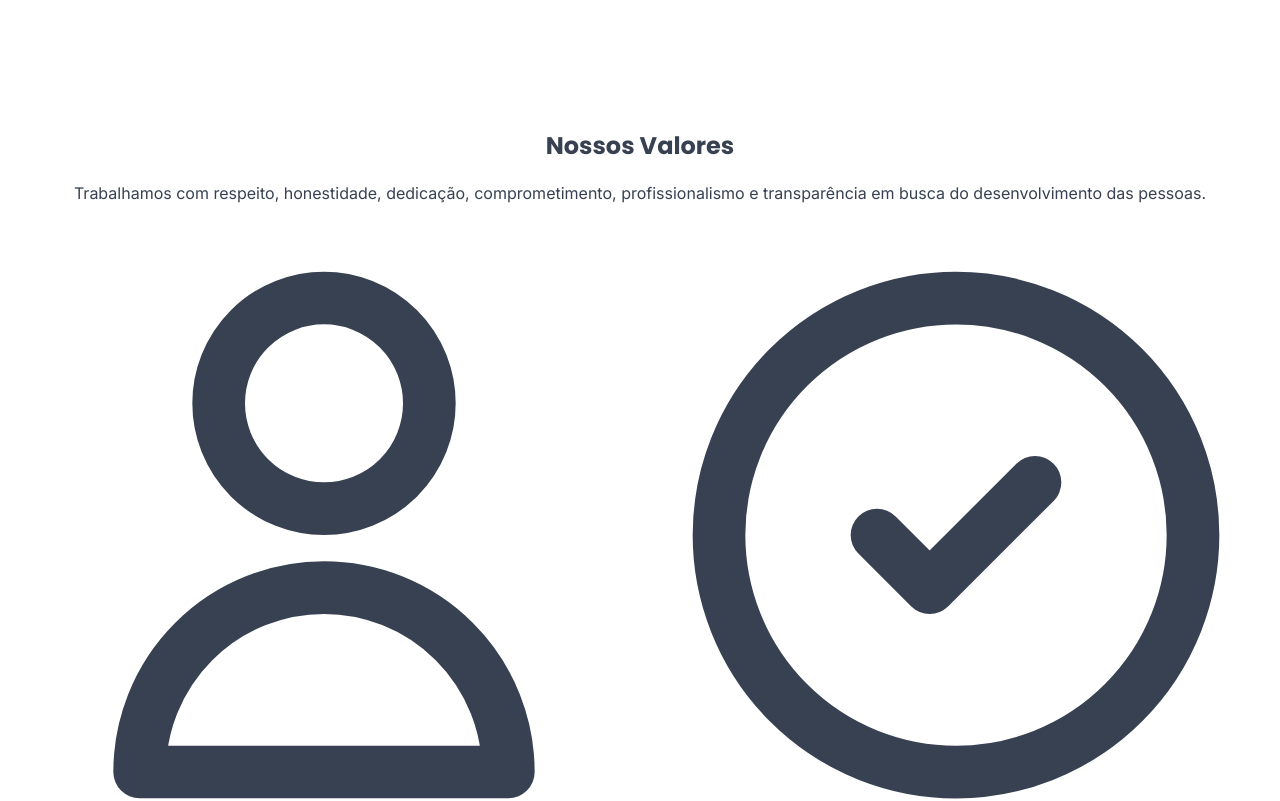
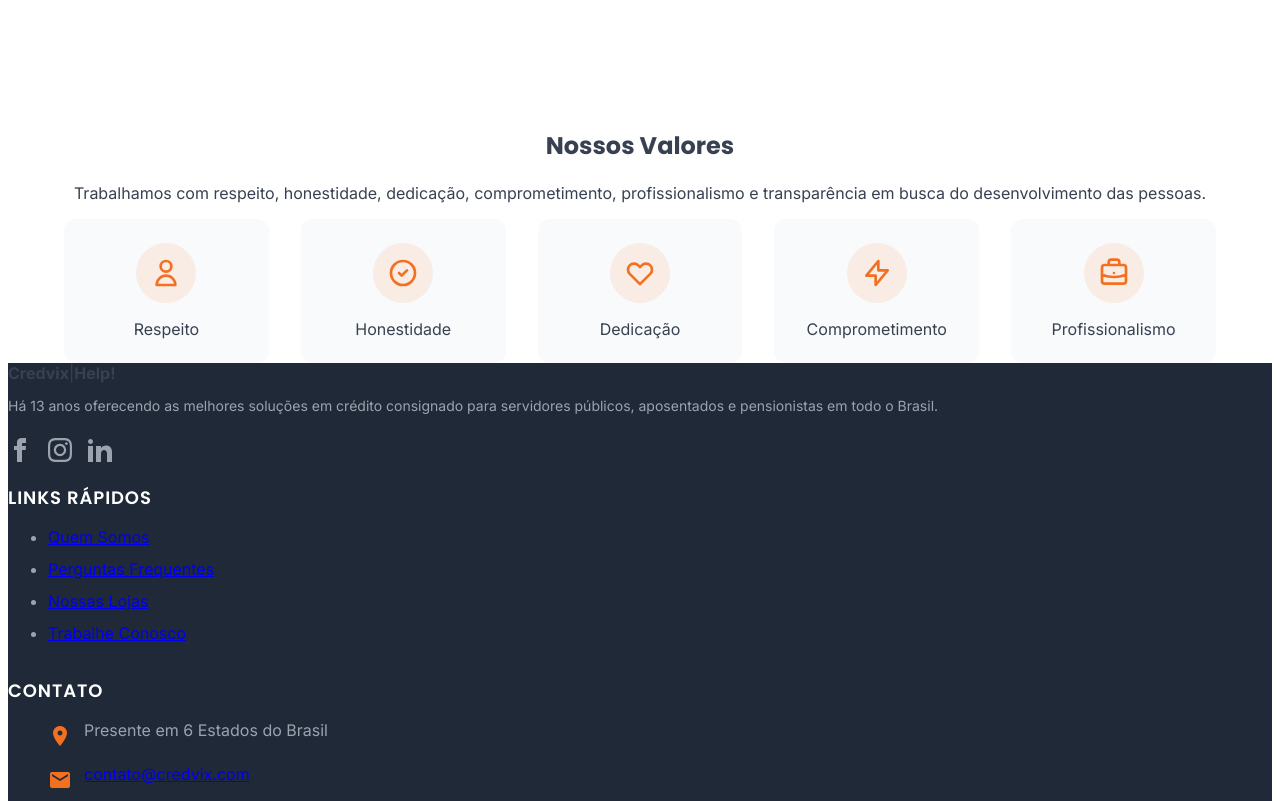
Before and after one commit to Operacionalcredvix/credvix, a Next.js app: page / in a window 1280 px wide. Shown: the part 1280-2081 px from the top of the page. Built offline with nearby package versions, Linux system fonts and the light colour scheme.

Commit message:
ajuste no component nossos valores

```diff
--- a/app/page.jsx
+++ b/app/page.jsx
@@ -1,43 +1,7 @@
 import Hero from '../components/hero/Hero';
 import NossaHistoria from '../components/historia/NossaHistoria';
+import NossosValores from '../components/valores/NossosValores';
 
-// Componente para a seção "Nossos Valores" para manter o código organizado
-function NossosValores() {
-  return (
-    <section className="bg-white pb-16 md:pb-24">
-        <div className="container mx-auto px-6">
-            <div className="text-center">
-                <h2 className="section-title">Nossos Valores</h2>
-                <p className="section-subtitle">
-                    Trabalhamos com respeito, honestidade, dedicação, comprometimento, profissionalismo e transparência em busca do desenvolvimento das pessoas.
-                </p>
-                <div className="grid grid-cols-2 md:grid-cols-3 lg:grid-cols-5 gap-8 max-w-6xl mx-auto">
-                    <div className="value-card">
-                        <div className="value-icon"><svg xmlns="http://www.w3.org/2000/svg" className="h-8 w-8" fill="none" viewBox="0 0 24 24" stroke="currentColor"><path strokeLinecap="round" strokeLinejoin="round" strokeWidth="2" d="M16 7a4 4 0 11-8 0 4 4 0 018 0zM12 14a7 7 0 00-7 7h14a7 7 0 00-7-7z" /></svg></div>
-                        <span className="font-semibold">Respeito</span>
-                    </div>
-                    <div className="value-card">
-                        <div className="value-icon"><svg xmlns="http://www.w3.org/2000/svg" className="h-8 w-8" fill="none" viewBox="0 0 24 24" stroke="currentColor"><path strokeLinecap="round" strokeLinejoin="round" strokeWidth="2" d="M9 12l2 2 4-4m6 2a9 9 0 11-18 0 9 9 0 0118 0z" /></svg></div>
-                        <span className="font-semibold">Honestidade</span>
-                    </div>
-                    <div className="value-card">
-                        <div className="value-icon"><svg xmlns="http://www.w3.org/2000/svg" className="h-8 w-8" fill="none" viewBox="0 0 24 24" stroke="currentColor"><path strokeLinecap="round" strokeLinejoin="round" strokeWidth="2" d="M4.318 6.318a4.5 4.5 0 000 6.364L12 20.364l7.682-7.682a4.5 4.5 0 00-6.364-6.364L12 7.636l-1.318-1.318a4.5 4.5 0 00-6.364 0z" /></svg></div>
-                        <span className="font-semibold">Dedicação</span>
-                    </div>
-                    <div className="value-card">
-                        <div className="value-icon"><svg xmlns="http://www.w3.org/2000/svg" className="h-8 w-8" fill="none" viewBox="0 0 24 24" stroke="currentColor"><path strokeLinecap="round" strokeLinejoin="round" strokeWidth="2" d="M13 10V3L4 14h7v7l9-11h-7z" /></svg></div>
-                        <span className="font-semibold">Comprometimento</span>
-                    </div>
-                    <div className="value-card">
-                        <div className="value-icon"><svg xmlns="http://www.w3.org/2000/svg" className="h-8 w-8" fill="none" viewBox="0 0 24 24" stroke="currentColor"><path strokeLinecap="round" strokeLinejoin="round" strokeWidth="2" d="M21 13.255A23.931 23.931 0 0112 15c-3.183 0-6.22-.62-9-1.745M16 6V4a2 2 0 00-2-2h-4a2 2 0 00-2 2v2m4 6h.01M5 20h14a2 2 0 002-2V8a2 2 0 00-2-2H5a2 2 0 00-2 2v10a2 2 0 002 2z" /></svg></div>
-                        <span className="font-semibold">Profissionalismo</span>
-                    </div>
-                </div>
-            </div>
-        </div>
-    </section>
-  );
-}
 
 
 export default function HomePage() {
--- /dev/null
+++ b/components/valores/NossosValores.jsx
@@ -0,0 +1,48 @@
+import styles from './NossosValores.module.css';
+
+export default function NossosValores() {
+  return (
+    <section className="bg-white pb-16 md:pb-24">
+      <div className="container mx-auto px-6">
+        <div className="text-center">
+          <h2 className="section-title">Nossos Valores</h2>
+          <p className="section-subtitle">
+            Trabalhamos com respeito, honestidade, dedicação, comprometimento, profissionalismo e transparência em busca do desenvolvimento das pessoas.
+          </p>
+
+          {/* AQUI ESTÁ A MUDANÇA: trocamos as classes do Tailwind pela nossa classe do módulo */}
+          <div className={styles.valuesGrid}>
+
+            <div className={styles.valueCard}>
+              <div className={styles.valueIcon}><svg xmlns="http://www.w3.org/2000/svg" fill="none" viewBox="0 0 24 24" stroke="currentColor"><path strokeLinecap="round" strokeLinejoin="round" strokeWidth="2" d="M16 7a4 4 0 11-8 0 4 4 0 018 0zM12 14a7 7 0 00-7 7h14a7 7 0 00-7-7z" /></svg></div>
+              <span className="font-semibold">Respeito</span>
+            </div>
+
+            {/* ... os outros cartões continuam iguais ... */}
+
+            <div className={styles.valueCard}>
+              <div className={styles.valueIcon}><svg xmlns="http://www.w3.org/2000/svg" fill="none" viewBox="0 0 24 24" stroke="currentColor"><path strokeLinecap="round" strokeLinejoin="round" strokeWidth="2" d="M9 12l2 2 4-4m6 2a9 9 0 11-18 0 9 9 0 0118 0z" /></svg></div>
+              <span className="font-semibold">Honestidade</span>
+            </div>
+
+            <div className={styles.valueCard}>
+              <div className={styles.valueIcon}><svg xmlns="http://www.w3.org/2000/svg" fill="none" viewBox="0 0 24 24" stroke="currentColor"><path strokeLinecap="round" strokeLinejoin="round" strokeWidth="2" d="M4.318 6.318a4.5 4.5 0 000 6.364L12 20.364l7.682-7.682a4.5 4.5 0 00-6.364-6.364L12 7.636l-1.318-1.318a4.5 4.5 0 00-6.364 0z" /></svg></div>
+              <span className="font-semibold">Dedicação</span>
+            </div>
+
+            <div className={styles.valueCard}>
+              <div className={styles.valueIcon}><svg xmlns="http://www.w3.org/2000/svg" fill="none" viewBox="0 0 24 24" stroke="currentColor"><path strokeLinecap="round" strokeLinejoin="round" strokeWidth="2" d="M13 10V3L4 14h7v7l9-11h-7z" /></svg></div>
+              <span className="font-semibold">Comprometimento</span>
+            </div>
+
+            <div className={styles.valueCard}>
+              <div className={styles.valueIcon}><svg xmlns="http://www.w3.org/2000/svg" fill="none" viewBox="0 0 24 24" stroke="currentColor"><path strokeLinecap="round" strokeLinejoin="round" strokeWidth="2" d="M21 13.255A23.931 23.931 0 0112 15c-3.183 0-6.22-.62-9-1.745M16 6V4a2 2 0 00-2-2h-4a2 2 0 00-2 2v2m4 6h.01M5 20h14a2 2 0 002-2V8a2 2 0 00-2-2H5a2 2 0 00-2 2v10a2 2 0 002 2z" /></svg></div>
+              <span className="font-semibold">Profissionalismo</span>
+            </div>
+
+          </div>
+        </div>
+      </div>
+    </section>
+  );
+}
--- /dev/null
+++ b/components/valores/NossosValores.module.css
@@ -0,0 +1,62 @@
+/* Estilos para o componente NossosValores.jsx */
+
+.valueCard {
+  display: flex;
+  flex-direction: column;
+  align-items: center;
+  justify-content: center;
+  padding: 1.5rem;
+  background-color: #f9fafb; /* bg-gray-50 */
+  border-radius: 12px;
+  transition: transform 0.3s ease, box-shadow 0.3s ease;
+}
+
+.valueCard:hover {
+  transform: translateY(-5px);
+  box-shadow: 0 8px 25px rgba(0,0,0,0.08);
+}
+
+.valueIcon {
+  margin-bottom: 1rem;
+  /* Ícones com fundo para destaque */
+  background-color: rgba(243, 112, 33, 0.1); /* Cor laranja com 10% de opacidade */
+  color: #F37021; /* Cor laranja principal */
+  width: 60px;
+  height: 60px;
+  border-radius: 50%;
+  display: flex;
+  align-items: center;
+  justify-content: center;
+}
+
+/* Para o tamanho dos SVGs dentro do círculo */
+.valueIcon svg {
+    width: 2rem;  /* h-8 w-8 */
+    height: 2rem;
+}
+
+/* Novo estilo para a grelha de valores */
+.valuesGrid {
+  display: grid;
+  gap: 2rem; /* Equivalente a gap-8 do Tailwind */
+  max-width: 72rem; /* Equivalente a max-w-6xl */
+  margin-left: auto;
+  margin-right: auto;
+
+  /* Padrão para mobile: 2 colunas */
+  grid-template-columns: repeat(2, minmax(0, 1fr));
+}
+
+/* Para ecrãs de tablet (médios): 3 colunas */
+@media (min-width: 768px) {
+  .valuesGrid {
+    grid-template-columns: repeat(3, minmax(0, 1fr));
+  }
+}
+
+/* Para ecrãs de desktop (grandes): 5 colunas */
+@media (min-width: 1024px) {
+  .valuesGrid {
+    grid-template-columns: repeat(5, minmax(0, 1fr));
+  }
+}
```
